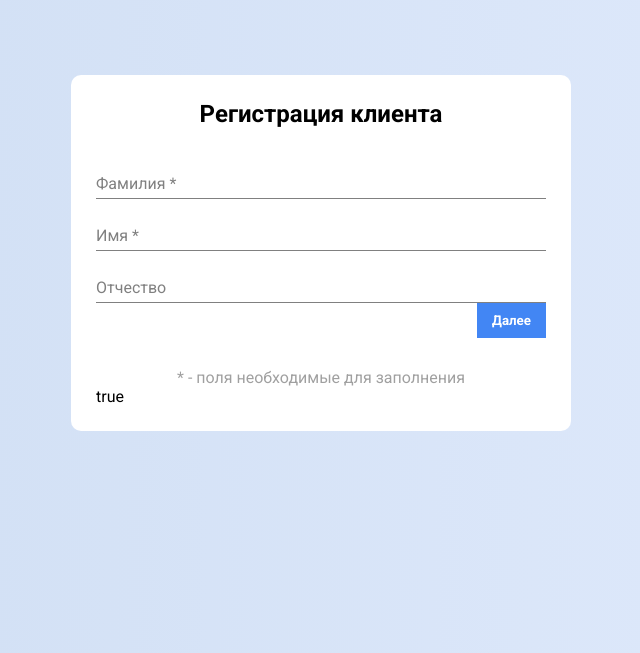
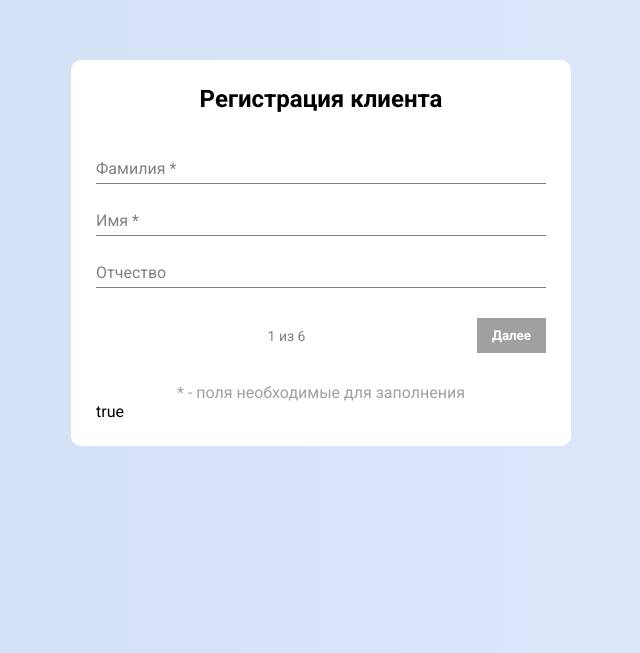
Before and after one commit to dvnikolaev/vue-clients-form, a Vue app: page / in a window 1280 px wide. Shown: the part 147-800 px from the top of the page, without its empty margins (319-959 px from the left). Built offline with nearby package versions, Linux system fonts and the light colour scheme.

Commit message:
feat: add text pages, disable button

```diff
--- a/src/components/FormParts/FormButtons/FormButtons.vue
+++ b/src/components/FormParts/FormButtons/FormButtons.vue
@@ -7,10 +7,12 @@
     >
       Назад
     </button>
+    <span class="count-page">{{ activePage }} из 6</span>
     <button
       class="button button--next"
       @click="toNextPage"
       v-if="activePage < 6"
+      :disabled="isDisable"
     >
       Далее
     </button>
@@ -21,6 +23,7 @@
 export default {
   props: {
     activePage: Number,
+    isDisable: Boolean
   },
   methods: {
     toPrevPage() {
@@ -36,7 +39,7 @@ export default {
 <style lang="scss">
 .page__buttons {
   display: flex;
-  margin-top: auto;
+  margin-top: 30px;
 }
 .button {
   padding: 10px 15px;
@@ -72,6 +75,17 @@ export default {
     &:active {
       background-color: #5692f3;
     }
+
+    &:disabled {
+      background-color: rgb(160, 160, 160);
+      cursor: initial;
+    }
   }
 }
+.count-page {
+  align-self: center;
+  margin-left: auto;
+  font-size: 14px;
+  color: gray;
+}
 </style>
```
